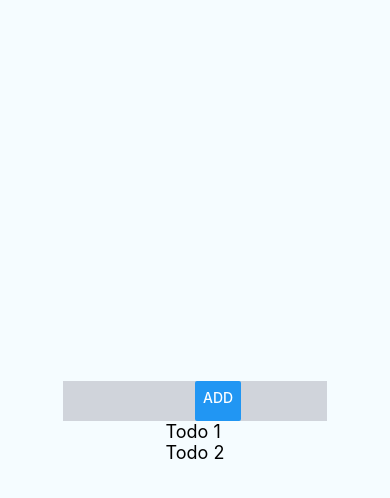
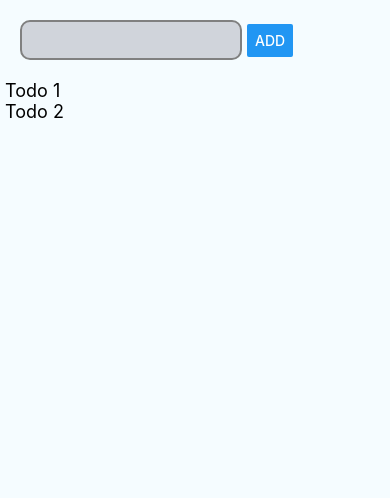
Before and after one commit to wps13/cursoVerao, a React Native app: screen / in a window 390 px wide. Shown: the top 498 px of the page. Built offline with nearby package versions, Linux system fonts and the light colour scheme.

Commit message:
add some style

```diff
--- a/Styles.js
+++ b/Styles.js
@@ -3,8 +3,8 @@ import { StyleSheet } from 'react-native';
 const styles = StyleSheet.create({
     container: {
       flex: 1,
-      justifyContent: 'center',
-      alignItems: 'center',
+      justifyContent: 'flex-start',
+      alignItems: 'flex-start',
       backgroundColor: '#F5FCFF',
     },
     welcome: {
--- a/components/add-todo.js
+++ b/components/add-todo.js
@@ -27,7 +27,10 @@ export class AddTodo extends Component {
     return (
       <View style={styles.view}>
         <TextInput value={this.state.text} onChangeText={this.onTextInput} style={styles.input}/>
-        <Button title="Add" onPress={() => this.addTodo()} style={styles.button}/>
+        <View style={styles.button}>
+        <Button title="Add" onPress={() => this.addTodo()} />
+        </View>
+
       </View>
     )
   }
--- a/styles/add-todo.js
+++ b/styles/add-todo.js
@@ -2,15 +2,22 @@ import { StyleSheet } from 'react-native';
 
 const styles = StyleSheet.create({
     input:{
-        width:"50%",
+        width:"80%",
+        borderWidth:2,
+        borderColor:'gray',
+        borderRadius:10,
+        margin:5,
+        backgroundColor:'#d0d4db',
+        height:40
     },
     view:{
-        backgroundColor:'#d0d4db',
         flexDirection:'row',
-        height:40
+        padding:15,
     },
     button:{
-        backgroundColor:'black',
+        height:20,
+        justifyContent:'center',
+        marginTop:15
     }
 })
 
```
